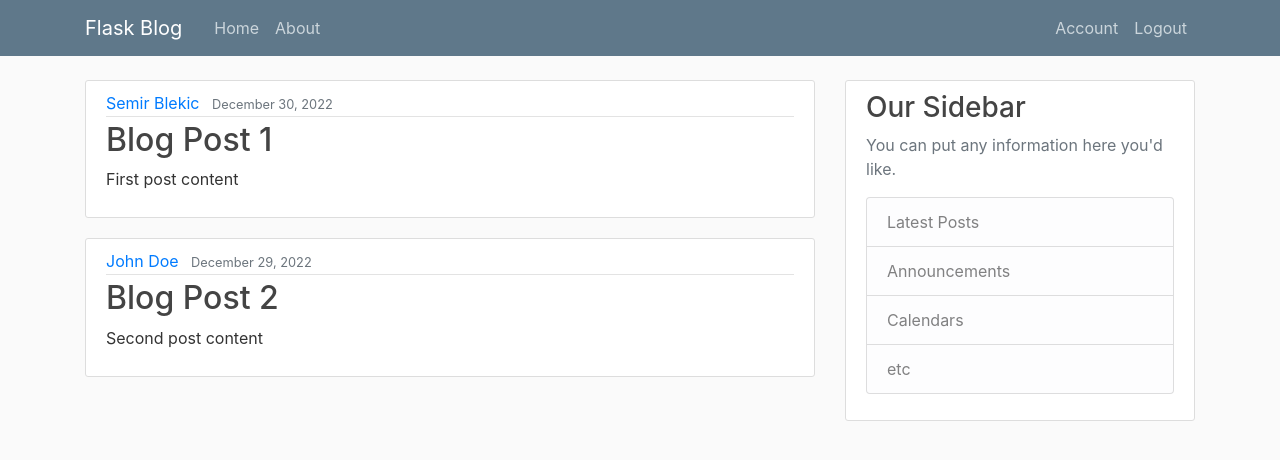
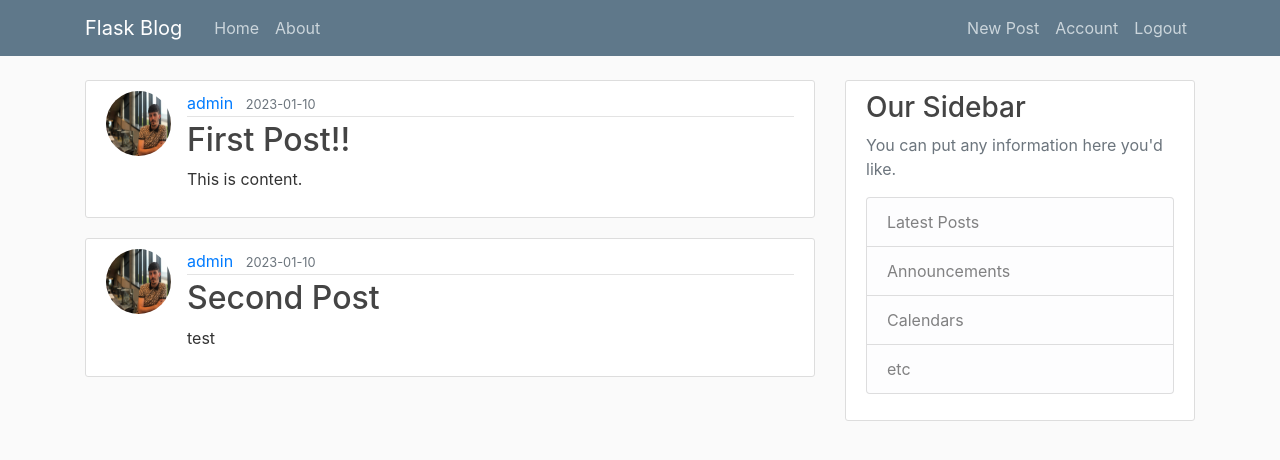
Before and after one commit to bSemir/Flask-webApp, a Flask app: page / in a window 1280 px wide. Shown: the top 460 px of the page. Run offline with Flask 2, Linux system fonts and the light colour scheme; a user stored in the database is signed in; data comes from the database, SQL or seed files in the repository; both versions use the stored data as it was after the commit; some libraries are stand-ins or nearby versions.

Commit message:
creating and displaying posts

```diff
--- a/flaskblog/routes.py
+++ b/flaskblog/routes.py
@@ -3,29 +3,30 @@ import secrets
 from PIL import Image
 from flask import render_template, url_for, flash, redirect, request
 from flaskblog import app, db, bcrypt
-from flaskblog.forms import RegistrationForm, LoginForm, UpdateAccountForm
+from flaskblog.forms import RegistrationForm, LoginForm, UpdateAccountForm, PostForm
 from flaskblog.models import User, Post
 from flask_login import login_user, logout_user, current_user, login_required
 
-posts = [
-    {
-        "author": "Semir Blekic",
-        "title": "Blog Post 1",
-        "content": "First post content",
-        "date_posted": "December 30, 2022",
-    },
-    {
-        "author": "John Doe",
-        "title": "Blog Post 2",
-        "content": "Second post content",
-        "date_posted": "December 29, 2022",
-    },
-]
+# posts = [
+#     {
+#         "author": "Semir Blekic",
+#         "title": "Blog Post 1",
+#         "content": "First post content",
+#         "date_posted": "December 30, 2022",
+#     },
+#     {
+#         "author": "John Doe",
+#         "title": "Blog Post 2",
+#         "content": "Second post content",
+#         "date_posted": "December 29, 2022",
+#     },
+# ]
 
 
 @app.route("/")
 @app.route("/home")
 def home():
+    posts = Post.query.all()
     return render_template("home.html", posts=posts)
 
 
@@ -124,7 +125,16 @@ def account():
     )
 
 
-@app.route("/post/new")
+@app.route("/post/new", methods=["GET", "POST"])
 @login_required
 def new_post():
-    return render_template("create_post.html", title="New Post")
+    form = PostForm()
+    if form.validate_on_submit():
+        post = Post(
+            title=form.title.data, content=form.content.data, author=current_user
+        )
+        db.session.add(post)
+        db.session.commit()
+        flash("Your post has been created!", "success")
+        return redirect(url_for("home"))
+    return render_template("create_post.html", title="New Post", form=form)
--- a/flaskblog/templates/home.html
+++ b/flaskblog/templates/home.html
@@ -1,9 +1,16 @@
 {% extends "layout.html" %} {% block content %} {% for post in posts %}
 <article class="media content-section">
+  <img
+    class="rounded-circle article-img"
+    src="{{ url_for('static', filename='profile_pics/' + post.author.image_file) }}"
+  />
   <div class="media-body">
     <div class="article-metadata">
-      <a class="mr-2" href="#">{{ post.author }}</a>
-      <small class="text-muted">{{ post.date_posted }}</small>
+      <a class="mr-2" href="#">{{ post.author.username }}</a>
+      <!-- datetime object so we can use strftime function -->
+      <small class="text-muted"
+        >{{ post.date_posted.strftime('%Y-%m-%d') }}</small
+      >
     </div>
     <h2><a class="article-title" href="#">{{ post.title }}</a></h2>
     <p class="article-content">{{ post.content }}</p>
--- a/flaskblog/templates/layout.html
+++ b/flaskblog/templates/layout.html
@@ -47,6 +47,7 @@
             <!-- Navbar Right Side -->
             <div class="navbar-nav">
               {% if current_user.is_authenticated %}
+              <a class="nav-item nav-link" href="{{ url_for('new_post') }}">New Post</a>
               <a class="nav-item nav-link" href="{{ url_for('account') }}">Account</a>
                 <a class="nav-item nav-link" href="{{ url_for('logout') }}">Logout</a>
               {% else %}
@@ -58,7 +59,6 @@
         </div>
       </nav>
     </header>
-
     <main role="main" class="container">
         <div class="row">
           <div class="col-md-8">
@@ -88,7 +88,6 @@
           </div>
         </div>
       </main>
-
     <!-- Optional JavaScript -->
     <!-- jQuery first, then Popper.js, then Bootstrap JS -->
     <script
```
Also changed, not shown: flaskblog/forms.py (+7 -1 lines), flaskblog/templates/create_post.html (+37 -0 lines), instance/site.db.
